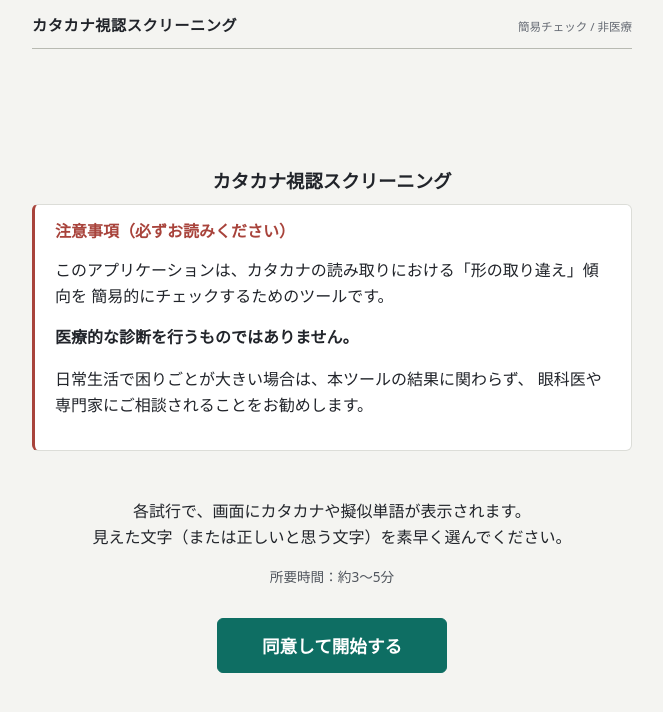
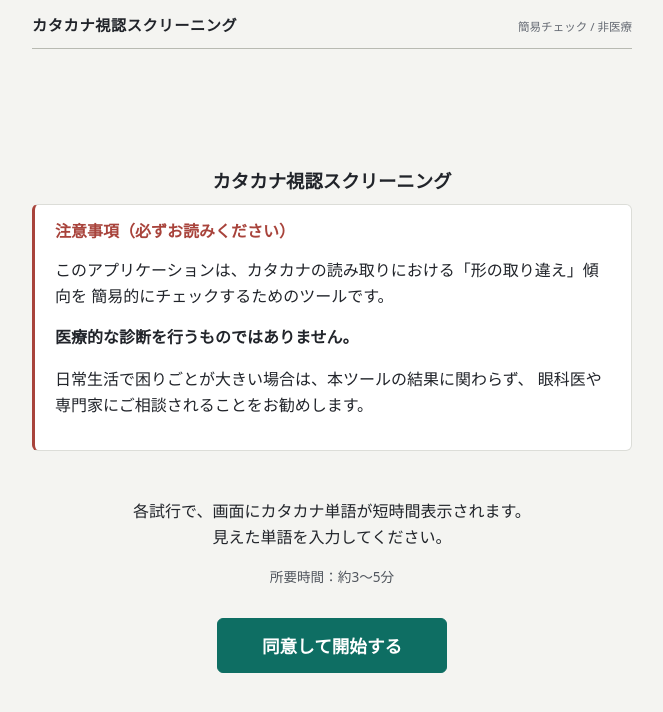
Before and after one commit to yuma-lam04/katakanaScanning, a React (Vite) app: page / in a window 1280 px wide. Shown: the top 712 px of the page, without its empty margins (308-971 px from the left). Built offline with nearby package versions, Linux system fonts and the light colour scheme.

Commit message:
Home画面の説明を現在の操作方式に合わせる

```diff
--- a/src/views/Home.tsx
+++ b/src/views/Home.tsx
@@ -26,8 +26,8 @@ export const Home: FC<HomeProps> = ({ onStart }) => {
 
             <div className="mt-4">
                 <p>
-                    各試行で、画面にカタカナや擬似単語が表示されます。<br />
-                    見えた文字（または正しいと思う文字）を素早く選んでください。
+                    各試行で、画面にカタカナ単語が短時間表示されます。<br />
+                    見えた単語を入力してください。
                 </p>
                 <p className="text-small">
                     所要時間：約3〜5分
```
